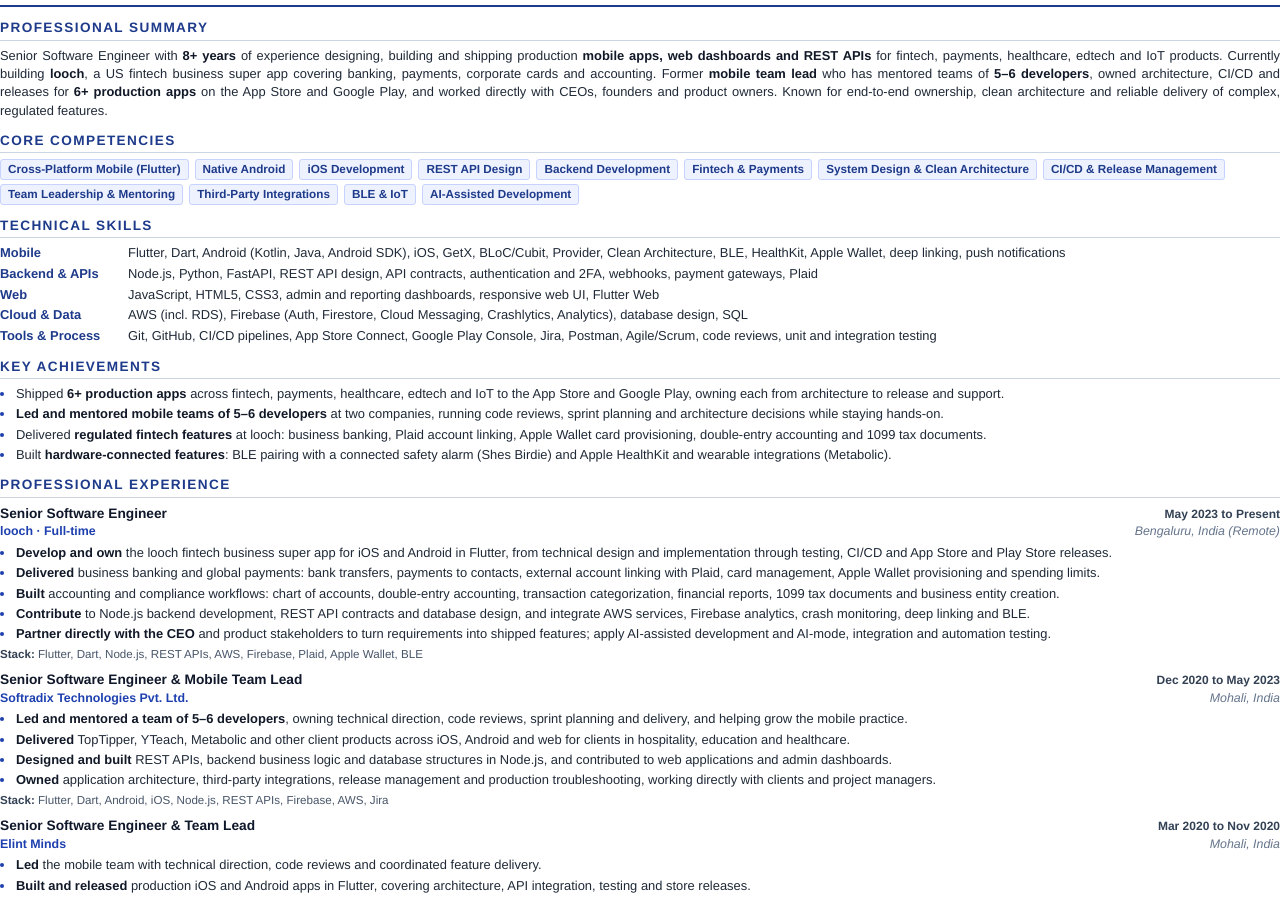
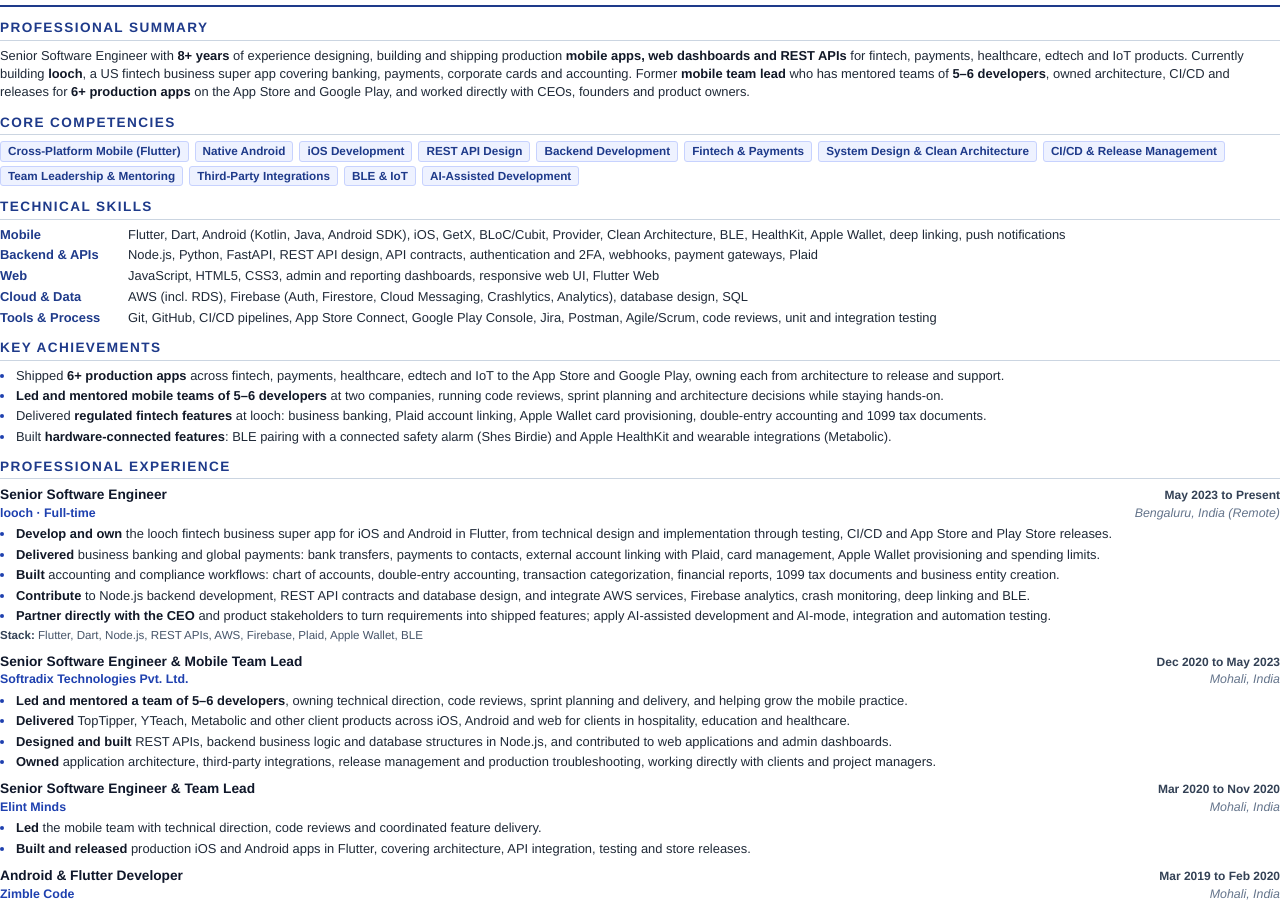
Before and after one commit to jnkHeer/hirejanak, a plain HTML site: page resume/resume.html in a window 1280 px wide. Shown: the part 80-980 px from the top of the page. Drawn offline with Linux system fonts and the light colour scheme.

Commit message:
Resume: Fix alignment and tighten to two pages
Put each role's company, location and dates on one left-aligned line in
the Word file, so it reads the same in Word, Google Docs, Pages and Quick
Look. Left-align the summary and drop two lines that repeated content.

Co-Authored-By: Claude Opus 5.5 <noreply@anthropic.com>

```diff
--- a/resume/resume.html
+++ b/resume/resume.html
@@ -17,7 +17,7 @@ h1{font-size:24pt;line-height:1;color:#0f172a;letter-spacing:.5px;text-transform
 .contact{text-align:right;font-size:8.9pt;line-height:1.55;color:#334155;white-space:nowrap}
 
 h2{font-size:10.2pt;text-transform:uppercase;letter-spacing:1.4px;color:#1e3a8a;border-bottom:1px solid #cbd5e1;padding-bottom:2px;margin:11px 0 6px}
-p.summary{text-align:justify}
+p.summary{text-align:left}
 
 .comp{display:flex;flex-wrap:wrap;gap:4px 6px}
 .comp span{border:1px solid #c7d2fe;background:#eef2ff;color:#1e3a8a;border-radius:3px;padding:1px 7px;font-size:8.8pt;font-weight:bold}
@@ -65,7 +65,7 @@ li::marker{color:#1e40af}
 </header>
 
 <h2>Professional Summary</h2>
-<p class="summary">Senior Software Engineer with <b>8+ years</b> of experience designing, building and shipping production <b>mobile apps, web dashboards and REST APIs</b> for fintech, payments, healthcare, edtech and IoT products. Currently building <b>looch</b>, a US fintech business super app covering banking, payments, corporate cards and accounting. Former <b>mobile team lead</b> who has mentored teams of <b>5–6 developers</b>, owned architecture, CI/CD and releases for <b>6+ production apps</b> on the App Store and Google Play, and worked directly with CEOs, founders and product owners. Known for end-to-end ownership, clean architecture and reliable delivery of complex, regulated features.</p>
+<p class="summary">Senior Software Engineer with <b>8+ years</b> of experience designing, building and shipping production <b>mobile apps, web dashboards and REST APIs</b> for fintech, payments, healthcare, edtech and IoT products. Currently building <b>looch</b>, a US fintech business super app covering banking, payments, corporate cards and accounting. Former <b>mobile team lead</b> who has mentored teams of <b>5–6 developers</b>, owned architecture, CI/CD and releases for <b>6+ production apps</b> on the App Store and Google Play, and worked directly with CEOs, founders and product owners.</p>
 
 <h2>Core Competencies</h2>
 <div class="comp">
@@ -113,7 +113,6 @@ li::marker{color:#1e40af}
     <li><b>Designed and built</b> REST APIs, backend business logic and database structures in Node.js, and contributed to web applications and admin dashboards.</li>
     <li><b>Owned</b> application architecture, third-party integrations, release management and production troubleshooting, working directly with clients and project managers.</li>
   </ul>
-  <div class="tech"><b>Stack:</b> Flutter, Dart, Android, iOS, Node.js, REST APIs, Firebase, AWS, Jira</div>
 </div>
 
 <div class="job">
```
Also changed, not shown: 3 other files.
